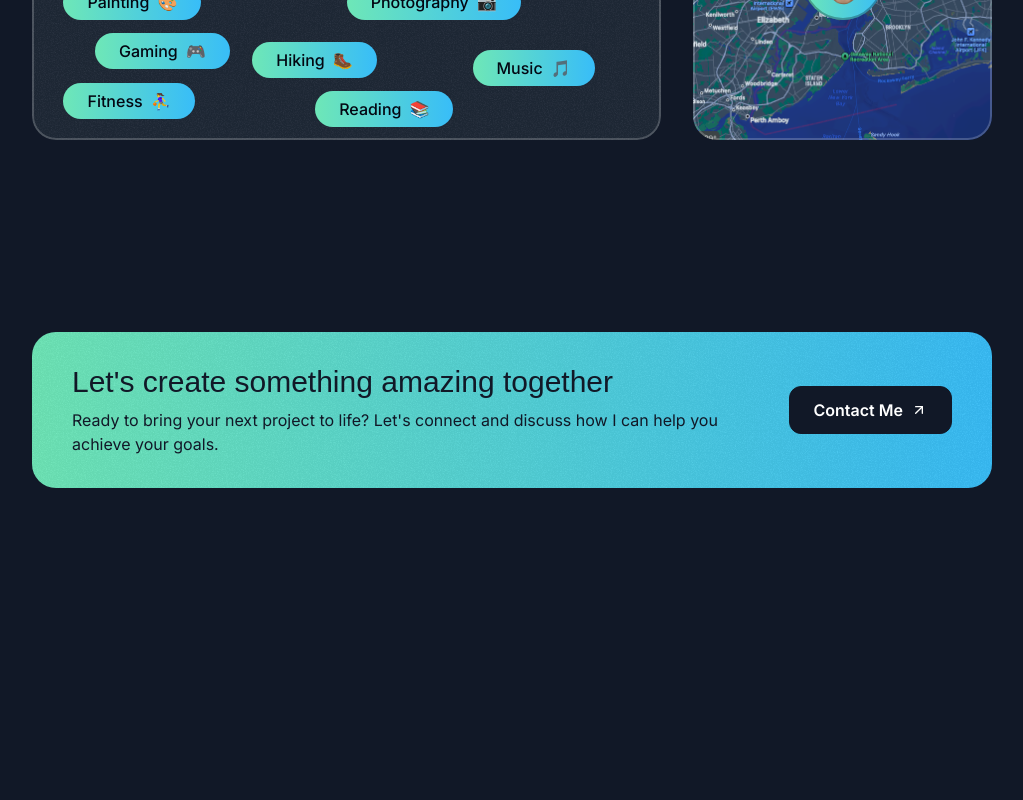
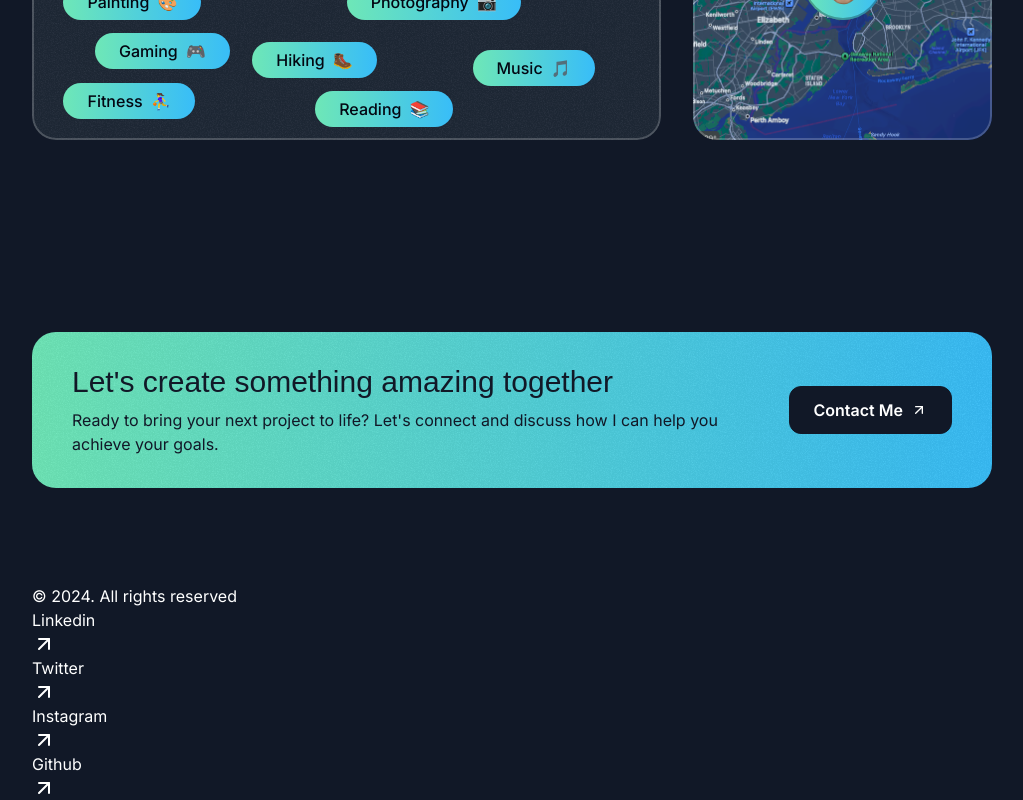
Before and after one commit to mwaraem/dashboard-project, a Next.js app: page / in a window 1280 px wide. Shown: the part 4808-5608 px from the top of the page, without its empty margins (128-1151 px from the left). Before the commit the page ends 5392 px from the top, so only its background shows below. Built offline with nearby package versions, Linux system fonts and the light colour scheme; a web font is replaced by a local one.

Commit message:
First Commit

```diff
--- a/src/app/page.tsx
+++ b/src/app/page.tsx
@@ -5,6 +5,7 @@ import { TapeSection } from "@/sections/Tape"
 import { TestimonialsSection } from "@/sections/Testimonials"
 import { AboutSection } from "@/sections/About"
 import { ContactSection } from "@/sections/Contact"
+import { Footer } from "@/sections/Footer";
 
 export default function Home() {
   return (
@@ -16,6 +17,7 @@ export default function Home() {
       <TestimonialsSection />
       <AboutSection />
       <ContactSection />
+      <Footer />
     </div>
   );
 }
--- a/src/sections/Footer.tsx
+++ b/src/sections/Footer.tsx
@@ -1,3 +1,41 @@
+import ArrowUpRightIcon from '@/assets/icons/arrow-up-right.svg'
+
+const footerLinks = [
+  {
+    title: 'Linkedin',
+    href: '#',
+  },
+  {
+    title: 'Twitter',
+    href: '#',
+  },
+  {
+    title: 'Instagram',
+    href: '#',
+  },
+  {
+    title: 'Github',
+    href: '#',
+  },
+]
+
 export const Footer = () => {
-  return <div>Footer Section</div>;
+  return (
+    <footer>
+      <div className="container">
+        <div>
+          <div>&copy; 2024. All rights reserved</div>
+          <nav>
+            {footerLinks.map(link => (
+              <a href="#" key={link.title}>
+                <span>{link.title}</span>
+                <ArrowUpRightIcon />
+              </a>
+            ))}
+          </nav>
+          <div></div>
+        </div>
+      </div>
+    </footer>
+  )
 };
```
